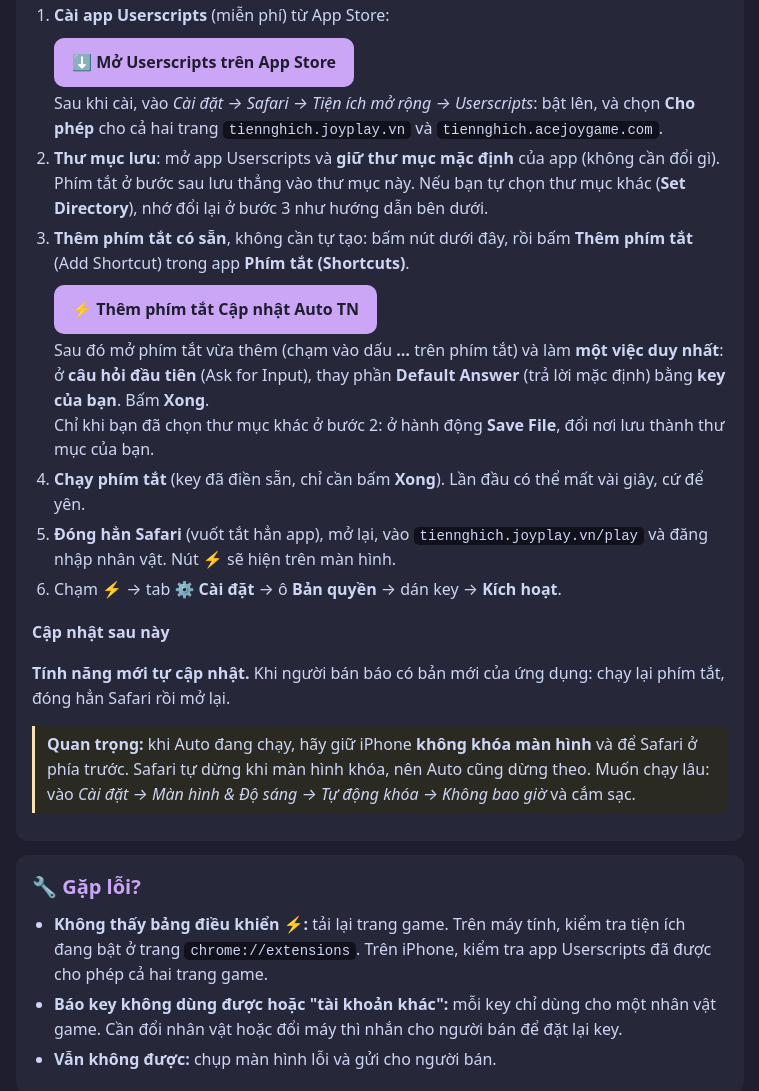
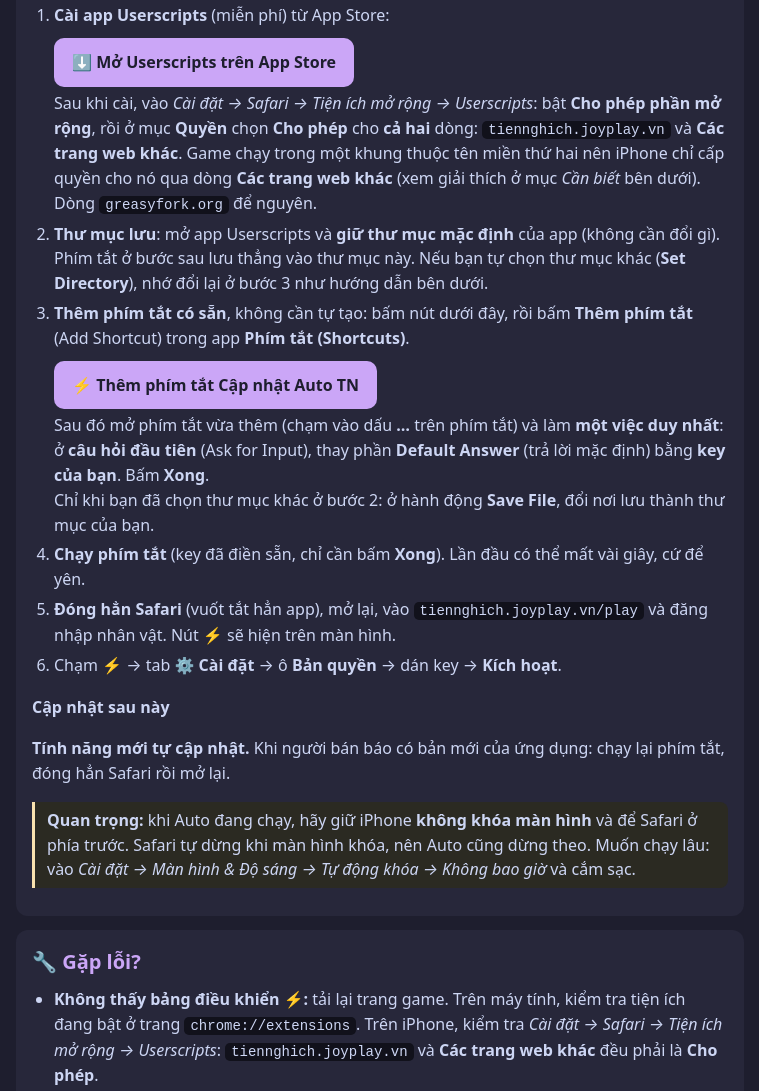
Before and after one commit to thaonmce130353/auto-tn-releases, a plain HTML site: page index.html in a window 1280 px wide. Shown: the part 1226-2317 px from the top of the page, without its empty margins (260-1019 px from the left). Drawn offline with Linux system fonts and the light colour scheme.

Commit message:
Buyer page: allow 'Các trang web khác' in step 1, fix troubleshooting hint, add FAQ
Co-Authored-By: Claude Sonnet 5.5 <noreply@anthropic.com>
Claude-Session: https://claude.ai/code/session_01KdBEqKrURjYjxxDHCU7xqg

```diff
--- a/index.html
+++ b/index.html
@@ -73,7 +73,7 @@
     <ol>
       <li><b>Cài app Userscripts</b> (miễn phí) từ App Store:
         <div class="dl"><a class="btn" href="https://apps.apple.com/app/userscripts/id1463298887" target="_blank" rel="noopener">⬇️ Mở Userscripts trên App Store</a></div>
-        Sau khi cài, vào <i>Cài đặt → Safari → Tiện ích mở rộng → Userscripts</i>: bật lên, và chọn <b>Cho phép</b> cho cả hai trang <code>tiennghich.joyplay.vn</code> và <code>tiennghich.acejoygame.com</code>.</li>
+        Sau khi cài, vào <i>Cài đặt → Safari → Tiện ích mở rộng → Userscripts</i>: bật <b>Cho phép phần mở rộng</b>, rồi ở mục <b>Quyền</b> chọn <b>Cho phép</b> cho <b>cả hai</b> dòng: <code>tiennghich.joyplay.vn</code> và <b>Các trang web khác</b>. Game chạy trong một khung thuộc tên miền thứ hai nên iPhone chỉ cấp quyền cho nó qua dòng <b>Các trang web khác</b> (xem giải thích ở mục <i>Cần biết</i> bên dưới). Dòng <code>greasyfork.org</code> để nguyên.</li>
       <li><b>Thư mục lưu</b>: mở app Userscripts và <b>giữ thư mục mặc định</b> của app (không cần đổi gì). Phím tắt ở bước sau lưu thẳng vào thư mục này. Nếu bạn tự chọn thư mục khác (<b>Set Directory</b>), nhớ đổi lại ở bước 3 như hướng dẫn bên dưới.</li>
       <li><b>Thêm phím tắt có sẵn</b>, không cần tự tạo: bấm nút dưới đây, rồi bấm <b>Thêm phím tắt</b> (Add Shortcut) trong app <b>Phím tắt (Shortcuts)</b>.
         <div class="dl"><a class="btn" href="https://www.icloud.com/shortcuts/f9499b5bd6f24269b077b04e63852074" target="_blank" rel="noopener">⚡ Thêm phím tắt Cập nhật Auto TN</a></div>
@@ -91,7 +91,7 @@
   <section class="card">
     <h2>🔧 Gặp lỗi?</h2>
     <ul>
-      <li><b>Không thấy bảng điều khiển ⚡:</b> tải lại trang game. Trên máy tính, kiểm tra tiện ích đang bật ở trang <code>chrome://extensions</code>. Trên iPhone, kiểm tra app Userscripts đã được cho phép cả hai trang game.</li>
+      <li><b>Không thấy bảng điều khiển ⚡:</b> tải lại trang game. Trên máy tính, kiểm tra tiện ích đang bật ở trang <code>chrome://extensions</code>. Trên iPhone, kiểm tra <i>Cài đặt → Safari → Tiện ích mở rộng → Userscripts</i>: <code>tiennghich.joyplay.vn</code> và <b>Các trang web khác</b> đều phải là <b>Cho phép</b>.</li>
       <li><b>Báo key không dùng được hoặc "tài khoản khác":</b> mỗi key chỉ dùng cho một nhân vật game. Cần đổi nhân vật hoặc đổi máy thì nhắn cho người bán để đặt lại key.</li>
       <li><b>Vẫn không được:</b> chụp màn hình lỗi và gửi cho người bán.</li>
     </ul>
@@ -103,6 +103,7 @@
       <li>Mỗi key gắn với <b>nhân vật game đầu tiên</b> kích hoạt, và dùng tối đa <b>2 thiết bị</b>. Mỗi lúc chỉ 1 thiết bị chạy được: kích hoạt thêm máy mới thì máy cũ sẽ dừng.</li>
       <li>Key dùng cho iPhone, máy tính hoặc cả hai, tùy gói bạn mua.</li>
       <li>Xóa dữ liệu trình duyệt sẽ bị tính là một thiết bị mới.</li>
+      <li><b>Vì sao trên iPhone phải cho phép "Các trang web khác"?</b> Màn hình game không nằm trên <code>tiennghich.joyplay.vn</code> mà nằm trong một khung tải từ tên miền thứ hai là <code>tiennghich.acejoygame.com</code>, và công cụ phải chạy trong khung đó. iPhone chỉ liệt kê riêng những trang bạn mở trực tiếp, nên tên miền thứ hai không có dòng riêng và chỉ cấp quyền được qua dòng <b>Các trang web khác</b>. Công cụ chỉ khai báo chạy trên hai tên miền game (mở file trong app Userscripts để xem hai dòng <code>@match</code>), nên không chạy trên trang khác. Đây là quyền của chính tiện ích Userscripts (mã nguồn mở), không riêng của công cụ này. Khi không chơi, bạn có thể chuyển dòng đó về <b>Từ chối</b> và bật lại khi cần.</li>
       <li>Công cụ tự động có thể vi phạm điều khoản của game và có nguy cơ bị khóa tài khoản. Bạn tự chịu trách nhiệm khi sử dụng.</li>
     </ul>
   </section>
```
